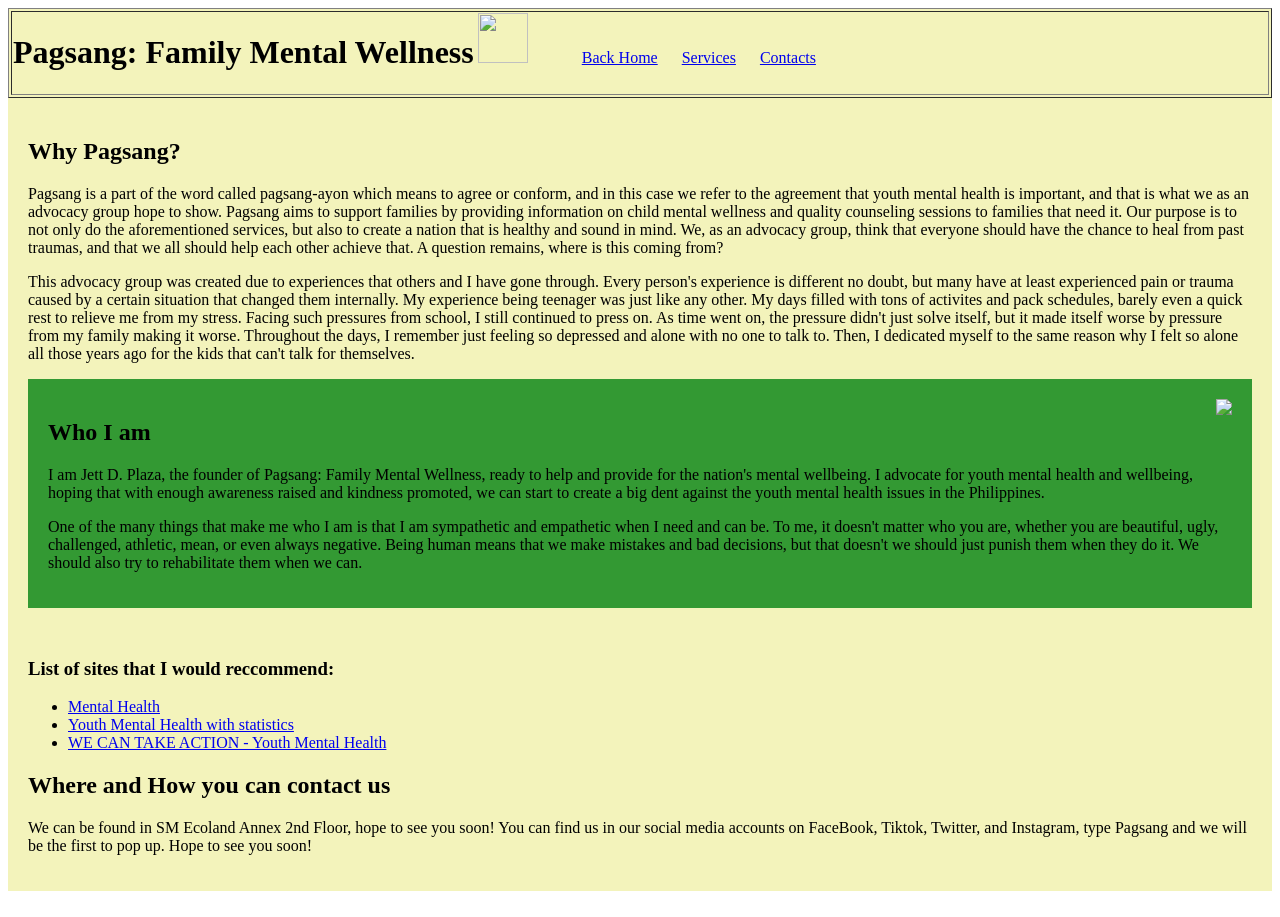
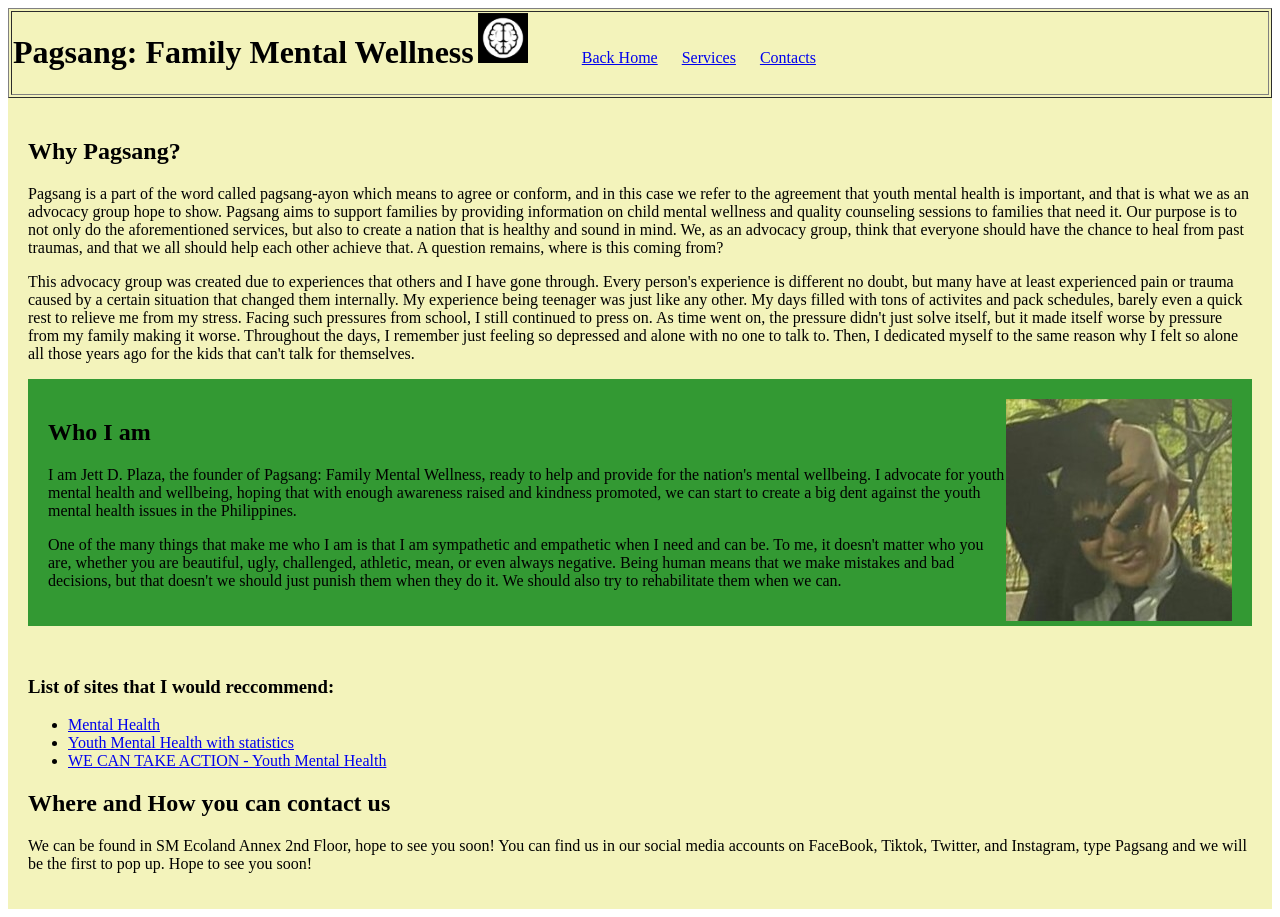
Before and after one commit to farlin101514-stack/PROJECT-CS, a plain HTML site: page AboutUs.html in a window 1280 px wide. Drawn offline with Linux system fonts and the light colour scheme.

Commit message:
Update AboutUs.html

```diff
--- a/AboutUs.html
+++ b/AboutUs.html
@@ -11,7 +11,7 @@
     <table width="100%" border="1px" id="meow">
         <td>
             <h1 style="display: inline-block;">Pagsang: Family Mental Wellness</h1>
-            <img src="../media/logo.png" width="50px" height="50px">
+            <img src="logo.png" width="50px" height="50px">
             <ul style="display: inline-block;">
                 <il style="padding: 0px 10px;"><a href="index.html">Back Home</a></il>
                 <il style="padding: 0px 10px;"><a href="#">Services</a></il>
@@ -26,7 +26,7 @@
     <p>This advocacy group was created due to experiences that others and I have gone through. Every person's experience is different no doubt, but many have at least experienced pain or trauma caused by a certain situation that changed them internally. My experience being teenager was just like any other. My days filled with tons of activites and pack schedules, barely even a quick rest to relieve me from my stress. Facing such pressures from school, I still continued to press on. As time went on, the pressure didn't just solve itself, but it made itself worse by pressure from my family making it worse. Throughout the days, I remember just feeling so depressed and alone with no one to talk to. Then, I dedicated myself to the same reason why I felt so alone all those years ago for the kids that can't talk for themselves.</p>
 
     <div id="bru" style="margin-bottom: 50px;">
-    <img src="../media/me image.jpg" style="float: right;">
+    <img src="me image.jpg" style="float: right;">
     <h2>Who I am</h2>
     <p> I am Jett D. Plaza, the founder of Pagsang: Family Mental Wellness, ready to help and provide for the nation's mental wellbeing. I advocate for youth mental health and wellbeing, hoping that with enough awareness raised and kindness promoted, we can start to create a big dent against the youth mental health issues in the Philippines.</p>
     <p>One of the many things that make me who I am is that I am sympathetic and empathetic when I need and can be. To me, it doesn't matter who you are, whether you are beautiful, ugly, challenged, athletic, mean, or even always negative. Being human means that we make mistakes and bad decisions, but that doesn't we should just punish them when they do it. We should also try to rehabilitate them when we can.</p>
@@ -44,4 +44,5 @@
         </div>
 
     </body>
+
 </html>
```
